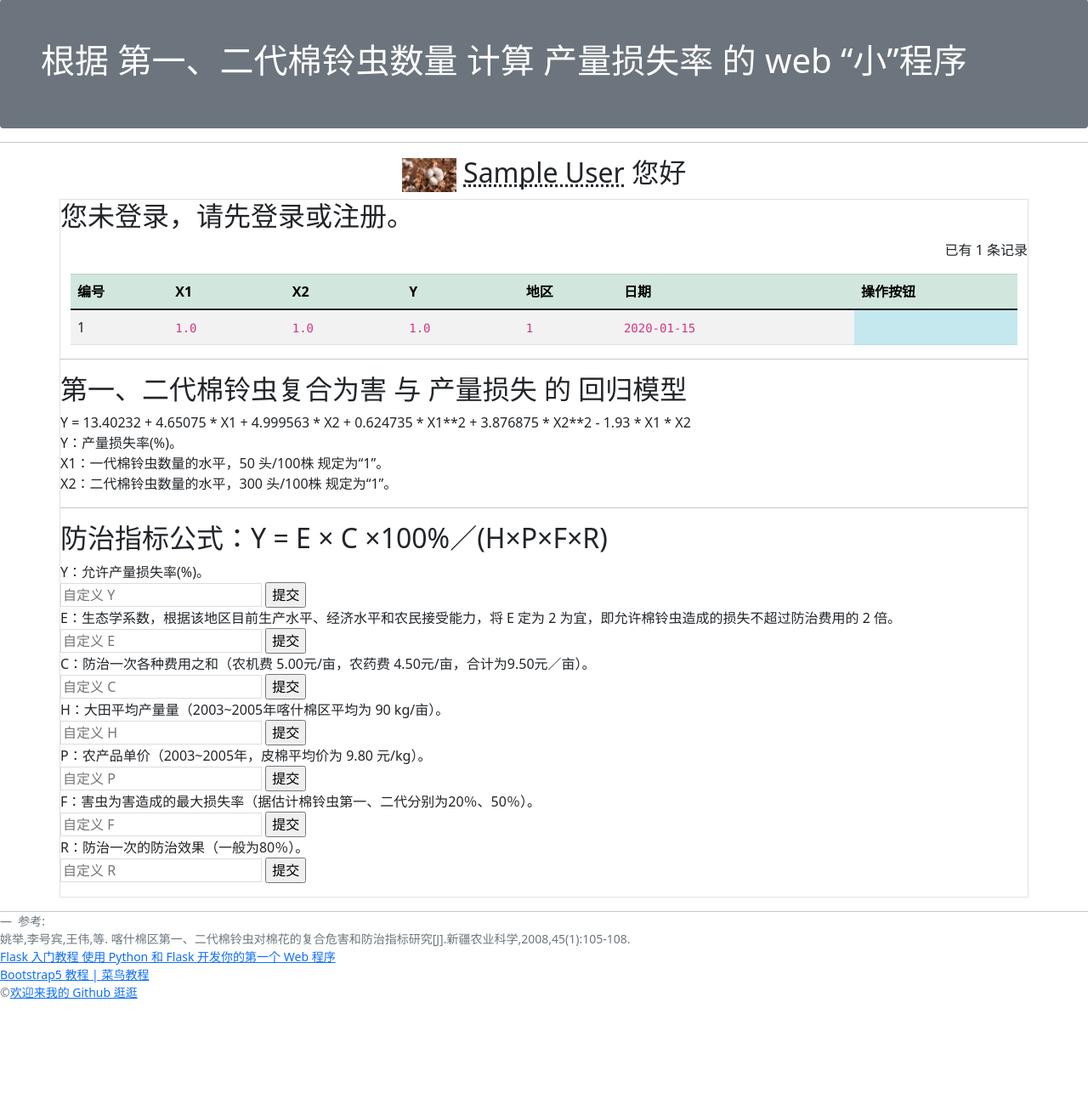
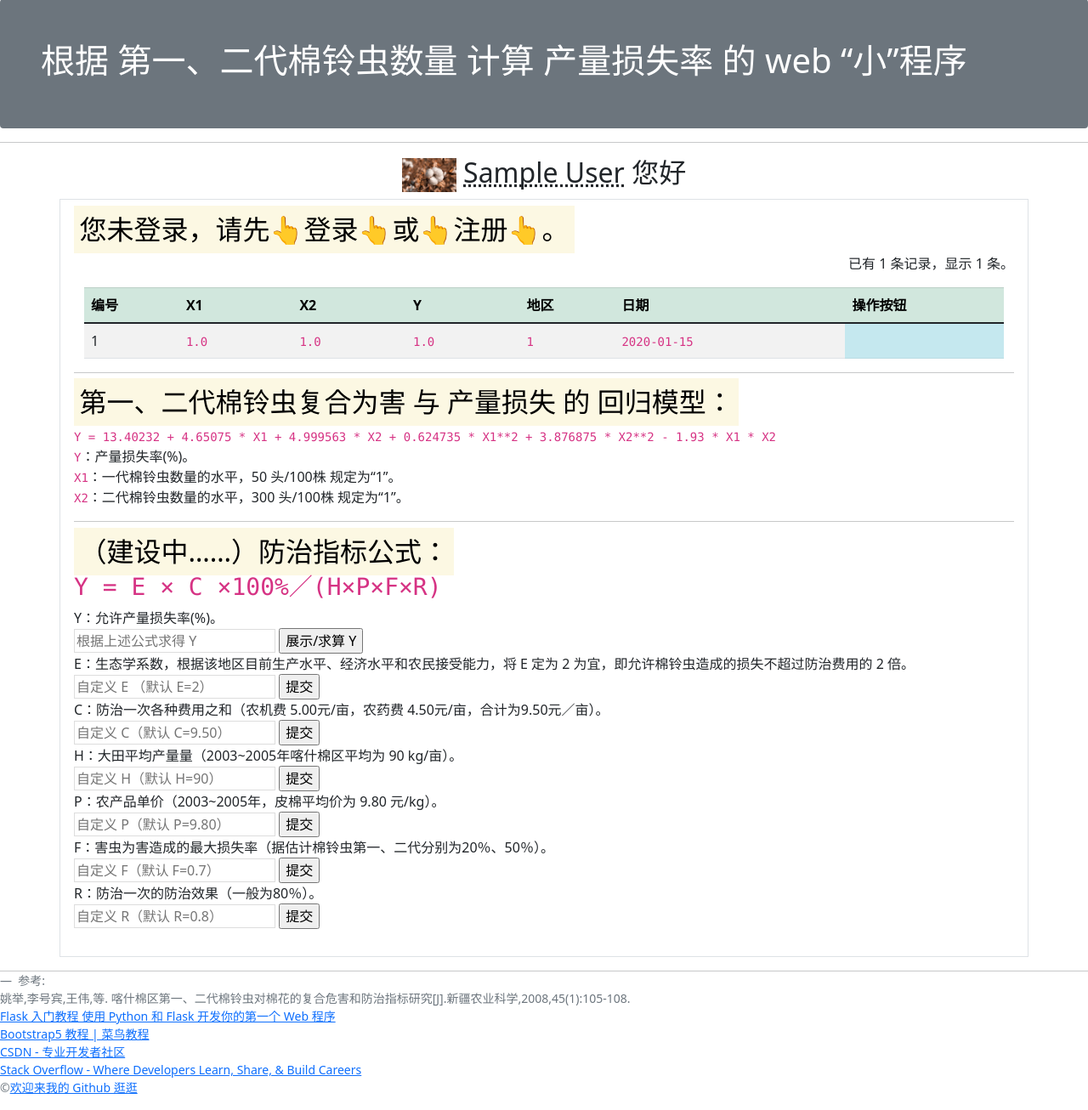
Before and after one commit to Rhylan2333/My_Big_data_minored_in_the_final_assignment_of_the_first_semester, a Flask app: page / in a window 1280 px wide. Shown: the part 113-1419 px from the top of the page at 85% size. Before the commit the page ends 1288 px from the top, so only its background shows below. Run offline with Flask 2, Linux system fonts and the light colour scheme; tables that the repository leaves empty hold one stand-in row (values such as "Sample post"); some libraries are stand-ins or nearby versions.

Commit message:
尝试线上部署

```diff
--- a/app.py
+++ b/app.py
@@ -63,11 +63,17 @@ class User_info(db.Model, UserMixin):  # 表名将会是 user_info （自动生
     """
     id_user = db.Column(db.Integer, primary_key=True)  # 主键，农户id
     name_user = db.Column(db.String(20), unique=True)  # 农户称呼
+    # ha= db.relationship('Ha_info', backref='ha_info')  # 这个功能未能实现
     username = db.Column(db.String(20))  # 农户的用户名
     password_hash = db.Column(db.String(128))  # 农户密码
     id_area = db.Column(db.Integer,
                         db.ForeignKey('area_info.id_area'))  # 外键，农户所属地区id
-
+    """
+    a = Area_info(id_area=1, name_area="新疆")
+    u = User_info(id_user=10, name_user="蔡雨豪", id_area=1)
+    a.name_user.append(u)
+    print(u.name_area)
+    """
     def set_password(self, password):  # 用来设置密码的方法，接受密码作为参数
         self.password_hash = generate_password_hash(password)  # 将生成的密码保持到对应字段
 
@@ -83,6 +89,8 @@ class User_info(db.Model, UserMixin):  # 表名将会是 user_info （自动生
 class Area_info(db.Model):  # 表名将会是 area_info （自动生成，小写处理）
     id_area = db.Column(db.Integer, primary_key=True)  # 主键，地区id
     name_area = db.Column(db.String(20), unique=True)  # 地区名
+    # ha= db.relationship('Ha_info', backref='ha_info')
+    # user= db.relationship('User_info', backref='user_info')
     id_admin = db.Column(db.Integer,
                          db.ForeignKey('admin_info.id_admin'))  # 外键，管理员id
 
@@ -91,6 +99,7 @@ class Area_info(db.Model):  # 表名将会是 area_info （自动生成，小写
 class Admin_info(db.Model, UserMixin):  # 表名将会是 user_info （自动生成，小写处理）
     id_admin = db.Column(db.Integer, primary_key=True)  # 主键，管理员id
     name_admin = db.Column(db.String(20), unique=True)  # 管理员称呼
+    # area= db.relationship('Area_info', backref='area_info')
     adminname = db.Column(db.String(20))  #管理员的用户名
     password_hash = db.Column(db.String(128))  # 农户密码
 
@@ -213,9 +222,13 @@ def index():
             flash('Invalid input.')  # 显示错误提示
             return redirect(url_for('index'))  # 重定向回主页
         else:
-            y0 = formula.cal_the_complex_of_1_and_2_generation_of_Ha_0(
-                eval(x1) / 50,
-                eval(x2) / 300)
+            try:
+                y0 = formula.cal_the_complex_of_1_and_2_generation_of_Ha_0(
+                    eval(x1) / 50,
+                    eval(x2) / 300)
+            except:
+                flash('请重新输入，不要输入非数字内容！')  # 显示错误提示
+                return redirect(url_for('index'))  # 重定向回主页
         # 保存表单数据到数据库
         row_ha = Ha_info(x1=x1, x2=x2, y=y0, date=date.today())  # 创建记录
         # row_ha = Ha_info(x1=x1, x2=x2, date=date.today())  # 创建记录
@@ -225,8 +238,12 @@ def index():
         return redirect(url_for('index'))  # 重定向回主页。与下一行代码只能二选一吗？那线上计算的功能就没了。
         # return render_template('index.html', RESULT=str(y0))# 本意是重定向回主页“return redirect(url_for('index'))”
     # user_info = User_info.query.first()  # 读取农户记录。被删掉是因为有了模板上下文处理函数 inject_user()
-    list_ha = Ha_info.query.all()  # 读取所有棉铃虫信息记录
-    return render_template('index.html', list_ha=list_ha, RESULT=str(y0))
+    list_ha = Ha_info.query.order_by(db.desc(
+        Ha_info.id_ha)).all()  # 读取所有棉铃虫信息记录，并倒序排列（db.desc(Ha_info.id_ha)）
+    list_ha_limit = Ha_info.query.order_by(db.desc(
+        Ha_info.id_ha)).limit(7).all()  # 读取所有棉铃虫信息记录，并倒序排列（db.desc(Ha_info.id_ha)）
+    """<模型类>.query.<过滤方法（可选）>.<查询方法>"""
+    return render_template('index.html', list_ha=list_ha,list_ha_limit=list_ha_limit, RESULT=str(y0))
 
 
 # 编辑 Ha_info 条目
@@ -416,15 +433,20 @@ def login():
             flash('无效的输入。')
             return redirect(url_for('login'))
 
-        row_user = User_info.query.first()
+        row_user = User_info.query.order_by(db.desc(
+            User_info.id_user)).filter_by(username=username).first()
         # 验证用户名和密码是否一致
-        if username == row_user.username and row_user.validate_password(
-                password):
-            login_user(row_user)  # 登入用户。注意这里要选用特定的 column
-            flash('登录成功')
-            return redirect(url_for('index'))  # 重定向到主页
+        if row_user:
+            """当用户名未写入 User_info，row_user 会查询不到，变成 NoneType，返回 False。这里用 if 来防止报错。 """
+            if username == row_user.username and row_user.validate_password(
+                    password):
+                login_user(row_user)  # 登入用户。注意这里要选用特定的 column
+                flash('登录成功')
+                return redirect(url_for('index'))  # 重定向到主页
 
-        flash('用户名与密码不匹配。')  # 如果验证失败，显示错误消息
+            flash('您的用户名与密码不匹配。')  # 如果验证失败，显示错误消息
+            return redirect(url_for('login'))  # 重定向回登录页面
+        flash('您的用户名未注册')  # 如果验证失败，显示错误消息
         return redirect(url_for('login'))  # 重定向回登录页面
 
     return render_template('login.html')
@@ -436,32 +458,38 @@ def register():
     if request.method == 'POST':
         name_user = request.form['name_user']
         username = request.form['username']
-        password = request.form['password']
+        password_hash = request.form['password']
+        name_area = request.form['name_area']  # 这里会想办法用外键连接实现的
 
-        if not name_user or not username or not password:
+        if not name_user or not username or not password_hash:
             flash('无效的输入。')
             return redirect(url_for('register'))  # 重定向回注册页面
 
-        row_user = User_info.query.first()
-        # 验证用户名和密码是否一致
-        row_user.name_user = name_user
-        row_user.username = username
-        row_user.password = generate_password_hash(password)
+        # 验证是否被注册
+        if User_info.query.filter_by(username=username).first():
+            flash('用户名已注册，请更改用户名。')  # 如果验证失败，显示错误消息
+            return redirect(url_for('register'))
+        # 写入
+        row_user = User_info(
+            name_user=name_user,
+            username=username,
+            password_hash=generate_password_hash(password_hash))
+        db.session.add(row_user)  # 添加到数据库会话
+        db.session.commit()  # 提交数据库会话
         flash('注册成功。已跳转至登录页，请登录')  # 如果验证失败，显示错误消息
         return redirect(url_for('login'))
+
     return render_template('register.html')
 
 
 # # 管理员登录
 # login_manager.login_view = 'adminlogin'  # 为了让这个重定向操作正确执行，我们还需要把 login_manager.login_view 的值设为我们程序的登录视图端点（函数名），把这一行代码放到 login_manager 实例定义下面即可：
 
-
 # @login_manager.user_loader
 # def load_user(id_admin):  # 创建用户加载回调函数，接受用户 ID 作为参数
 #     """Flask-Login 提供了一个 current_user 变量，注册这个函数的目的是，当程序运行后，如果用户已登录， current_user 变量的值会是当前用户的用户模型类记录。"""
 #     user = Admin_info.query.get(int(id_admin))  # 用 ID 作为 User_info 模型的主键查询对应的用户
 #     return user  # 返回用户对象
-
 
 # @app.route('/adminlogin', methods=['GET', 'POST'])
 # def adminlogin():
--- a/templates/base.html
+++ b/templates/base.html
@@ -68,7 +68,8 @@
         姚举,李号宾,王伟,等. 喀什棉区第一、二代棉铃虫对棉花的复合危害和防治指标研究[J].新疆农业科学,2008,45(1):105-108.<br>
         <a href="https://helloflask.com/tutorial/">Flask 入门教程 使用 Python 和 Flask 开发你的第一个 Web 程序</a><br>
         <a href="https://www.runoob.com/bootstrap5/bootstrap5-tutorial.html">Bootstrap5 教程 | 菜鸟教程</a><br>
-
+        <a href="https://www.csdn.net">CSDN - 专业开发者社区</a><br>
+            <a href="https://stackoverflow.com">Stack Overflow - Where Developers Learn, Share, &amp; Build Careers</a><br>
         &copy;<a href="https://github.com/Rhylan2333">欢迎来我的 Github 逛逛</a><br>
     </footer>
 </body>
--- a/templates/index.html
+++ b/templates/index.html
@@ -1,13 +1,15 @@
 {% extends 'base.html' %}
 
 {% block content %}
-<div class="container p-0 my-2 border">
+<div class="container p-3 my-2 border">
     <h2>
-        {% if current_user.is_authenticated %}
-        按提示输入即可求算、提交
-        {% else %}
-        您未登录，请先登录或注册。
-        {% endif %}
+        <mark>
+            {% if current_user.is_authenticated %}
+            按提示输入即可求算、提交：
+            {% else %}
+            您未登录，请先👆登录👆或👆注册👆。
+            {% endif %}
+        </mark>
     </h2>
     <div align="center">
         <!-- 在模板中可以直接使用 current_user 变量。以创建新条目表单为例，我们在表单外部添加一个 if 判断：
@@ -34,10 +36,10 @@
     </div>
     <!-- 在这逐行输出 棉铃虫信息(ha_info) 的记录 -->
     <div align="right">
-        {# 使用 length 过滤器获取 list_ha 变量的长度 #}
+        {# 使用 length 过滤器获取 list_ha、list_ha_limit 变量的长度 #}
         {# {{ 变量|过滤器 }} #}
         <!--有花括号不能用这种注释-->
-        已有 {{ list_ha | length }} 条记录
+        已有 {{ list_ha | length }} 条记录，显示 {{ list_ha_limit | length }} 条。
     </div>
     <div class="container mt-3">
         <div class="table-responsive-lg">
@@ -93,36 +95,43 @@
     </div>
 
     <hr>
-    <h2>第一、二代棉铃虫复合为害 与 产量损失 的 回归模型</h2>
+    <h2>
+        <mark>第一、二代棉铃虫复合为害 与 产量损失 的 回归模型：</mark><br>
+    </h2>
+    <code>Y = 13.40232 + 4.65075 * X1 + 4.999563 * X2 + 0.624735 * X1**2 + 3.876875 * X2**2 - 1.93 * X1 *
+        X2</code><br>
     <p>
-        Y = 13.40232 + 4.65075 * X1 + 4.999563 * X2 + 0.624735 * X1**2 + 3.876875 * X2**2 - 1.93 * X1 * X2<br>
-        Y：产量损失率(%)。<br>
-        X1：一代棉铃虫数量的水平，50 头/100株 规定为“1”。<br>
-        X2：二代棉铃虫数量的水平，300 头/100株 规定为“1”。<br>
+
+        <code>Y</code>：产量损失率(%)。<br>
+        <code>X1</code>：一代棉铃虫数量的水平，50 头/100株 规定为“1”。<br>
+        <code>X2</code>：二代棉铃虫数量的水平，300 头/100株 规定为“1”。<br>
     </p>
     <hr>
-    <h2>防治指标公式：Y = E × C ×100%／(H×P×F×R)</h2>
+    <h2>
+        <mark>（建设中……）防治指标公式：</mark><br>
+        <code>Y = E × C ×100%／(H×P×F×R)</code>
+    </h2>
     <p>
         Y：允许产量损失率(%)。<br>
-        <input type="text" name="Y" placeholder="自定义 Y" />
-        <input type="submit" name="submit_Y" value="提交" /><br>
+        <input type="text" name="Y" placeholder="根据上述公式求得 Y" />
+        <input type="submit" name="submit_Y" value="展示/求算 Y" /><br>
         E：生态学系数，根据该地区目前生产水平、经济水平和农民接受能力，将 E 定为 2 为宜，即允许棉铃虫造成的损失不超过防治费用的 2 倍。<br>
-        <input type="text" name="E" placeholder="自定义 E" />
+        <input type="text" name="E" placeholder="自定义 E （默认 E=2）" />
         <input type="submit" name="submit_E" value="提交" /><br>
         C：防治一次各种费用之和（农机费 5.00元/亩，农药费 4.50元/亩，合计为9.50元／亩）。<br>
-        <input type="text" name="C" placeholder="自定义 C" />
+        <input type="text" name="C" placeholder="自定义 C（默认 C=9.50）" />
         <input type="submit" name="submit_C" value="提交" /><br>
         H：大田平均产量量（2003~2005年喀什棉区平均为 90 kg/亩）。<br>
-        <input type="text" name="H" placeholder="自定义 H" />
+        <input type="text" name="H" placeholder="自定义 H（默认 H=90）" />
         <input type="submit" name="submit_H" value="提交" /><br>
         P：农产品单价（2003~2005年，皮棉平均价为 9.80 元/kg）。<br>
-        <input type="text" name="P" placeholder="自定义 P" />
+        <input type="text" name="P" placeholder="自定义 P（默认 P=9.80）" />
         <input type="submit" name="submit_P" value="提交" /><br>
         F：害虫为害造成的最大损失率（据估计棉铃虫第一、二代分别为20％、50％）。<br>
-        <input type="text" name="F" placeholder="自定义 F" />
+        <input type="text" name="F" placeholder="自定义 F（默认 F=0.7）" />
         <input type="submit" name="submit_F" value="提交" /><br>
         R：防治一次的防治效果（一般为80％）。<br>
-        <input type="text" name="R" placeholder="自定义 R" />
+        <input type="text" name="R" placeholder="自定义 R（默认 R=0.8）" />
         <input type="submit" name="submit_R" value="提交" /><br>
     </p>
 
--- a/templates/register.html
+++ b/templates/register.html
@@ -10,6 +10,8 @@
     密码<br>
     <!-- 密码输入框的 type 属性使用 password，会将输入值显示为圆点 -->
     <input type="password" name="password" autocomplete="off" required><br>
+    您所耕种的“地区”<br>
+    <input type="text" name="name_area" autocomplete="off" required><br>
     <input class="btn" type="submit" name="submit" value="👉注册👈">
 </form>
 {% endblock %}
```
Also changed, not shown: requirements.txt (+7 -8 lines), static/wsgi.py (added, +9 -0 lines).
